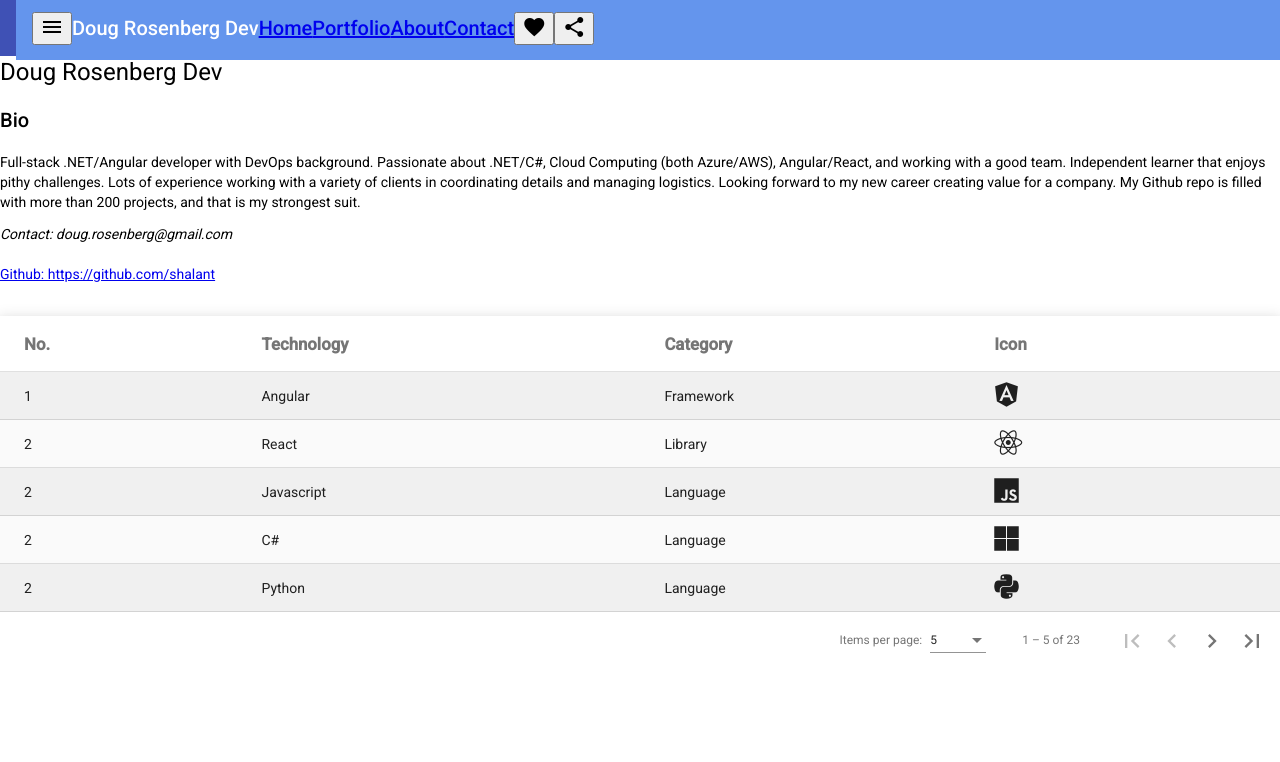
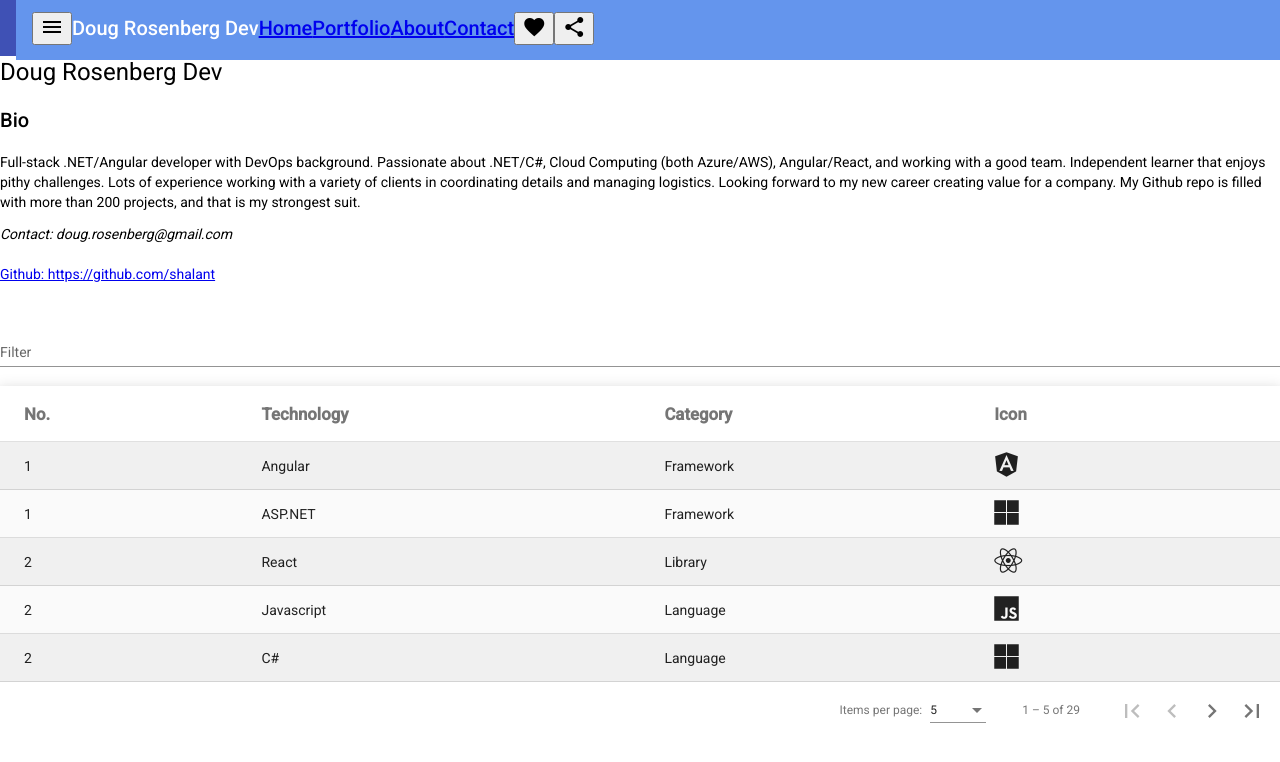
Before and after one commit to shalant/ngPortfolio, an Angular app in the folder attempt3/: page /about in a window 1280 px wide. Shown: the top 762 px of the page. Built offline with nearby package versions, Linux system fonts and the light colour scheme.

Commit message:
about page is okay

```diff
--- a/attempt3/src/app/pages/about/about.component.css
+++ b/attempt3/src/app/pages/about/about.component.css
@@ -7,10 +7,6 @@ th {
   font-size: larger;
 }
 
-.mat-form-field {
-  margin-right: 12px;
-}
-
 .mat-row:nth-child(even){
   background-color: rgb(250, 250, 250);
 }
@@ -18,3 +14,10 @@ th {
 .mat-row:nth-child(odd){
   background-color: rgb(240, 240, 240);
 }
+
+
+.mat-form-field {
+  margin-right: 12px;
+  font-size: 14px;
+  width: 100%;
+}
--- a/attempt3/src/app/pages/about/about.component.html
+++ b/attempt3/src/app/pages/about/about.component.html
@@ -7,6 +7,11 @@
 <br>
 <p><a href="https://github.com/shalant">Github: https://github.com/shalant</a></p>
 <br>
+
+<mat-form-field appearance="standard">
+  <mat-label>Filter</mat-label>
+  <input matInput (keyup)="applyFilter($event)" placeholder="Ex. ium" #input>
+</mat-form-field>
 
 <table mat-table [dataSource]="dataSource" matSort (matSortChange)="announceSortChange($event)" class="mat-elevation-z8">
 
@@ -41,6 +46,11 @@
   <tr mat-row *matRowDef="let row; columns: displayedColumns;"></tr>
 </table>
 
+<!-- Row shown when there is no matching data. -->
+<tr class="mat-row" *matNoDataRow>
+  <td class="mat-cell" colspan="4">No data matching the filter "{{input.value}}"</td>
+</tr>
+
 <mat-paginator [pageSizeOptions]="[5, 10, 20]"
 showFirstLastButtons
 aria-label="Select page of periodic elements">
--- a/attempt3/src/app/pages/about/about.component.ts
+++ b/attempt3/src/app/pages/about/about.component.ts
@@ -13,8 +13,12 @@ export interface Technology {
   icon: string;
 }
 
+// for SVG icons:
+  // <mat-icon svgIcon="thumbs-up" aria-hidden="false" aria-label="Example thumbs up SVG icon"></mat-icon>
+
 const PROJECT_DATA: Technology[] = [
   {position: 1, name: 'Angular', category: 'Framework', icon: 'fa-brands fa-angular fa-2x'},
+  {position: 1, name: 'ASP.NET', category: 'Framework', icon: 'fa-brands fa-microsoft fa-2x'},
   {position: 2, name: 'React', category: 'Library', icon: 'fa-brands fa-react fa-2x'},
   {position: 2, name: 'Javascript', category: 'Language', icon: 'fa-brands fa-js fa-2x'},
   {position: 2, name: 'C#', category: 'Language', icon: 'fa-brands fa-microsoft fa-2x'},
@@ -37,6 +41,11 @@ const PROJECT_DATA: Technology[] = [
   {position: 8, name: 'Styled Components', category: 'CSS', icon: 'fa-brands fa-css3-alt fa-2x'},
   {position: 9, name: 'Docker', category: 'DevOps', icon: 'fa-brands fa-docker fa-2x'},
   {position: 10, name: 'Jenkins', category: 'DevOps', icon: 'fa-brands fa-jenkins fa-2x'},
+  {position: 10, name: 'Terraform', category: 'DevOps', icon: 'fa-solid fa-cloud fa-2x'},
+  {position: 10, name: 'Kubernetes', category: 'DevOps', icon: 'fa-solid fa-cloud fa-2x'},
+  {position: 10, name: 'Razor Pages', category: 'Framework', icon: 'fa-brands fa-microsoft fa-2x'},
+  {position: 10, name: 'Blazor Web Assembly', category: 'Framework', icon: 'fa-brands fa-microsoft fa-2x'},
+  {position: 10, name: 'ASP.NET MVC', category: 'Framework', icon: 'fa-brands fa-microsoft fa-2x'},
 ];
 
 @Component({
@@ -49,12 +58,6 @@ export class AboutComponent {
   title = 'MT';
   displayedColumns: string[] = ['position', 'name', 'category', 'icon'];
   dataSource = new MatTableDataSource<Technology>(PROJECT_DATA);
-  // below works...
-  // dataSource = PROJECT_DATA;
-
-  // length = 100;
-  // pageSize = 10;
-  // pageSizeOptions: number[] = [5, 10, 25, 100];
 
   constructor(private _liveAnnouncer: LiveAnnouncer) {}
 
@@ -80,155 +83,9 @@ export class AboutComponent {
     }
   }
 
+  applyFilter(event: Event) {
+    const filterValue = (event.target as HTMLInputElement).value;
+    this.dataSource.filter = filterValue.trim().toLowerCase();
+  }
+
 }
-
-
-
-
-
-
-
-
-
-
-// import {AfterViewInit, Component, ViewChild} from '@angular/core';
-// import {MatPaginator} from '@angular/material/paginator';
-// import {MatSort} from '@angular/material/sort';
-// import {MatTableDataSource} from '@angular/material/table';
-
-// // plan: eventually make a table (sortable, searchable, paginated) with all technologies, display icons
-
-// export interface UserData {
-//   id: string;
-//   name: string;
-//   progress: string;
-//   fruit: string;
-//   techs: object;
-//   // item: string;
-//   // type: string;
-//   // icon: string;
-// }
-
-// /** Constants used to fill up our data base. */
-// const FRUITS: string[] = [
-//   'pomegranate',
-//   'pineapple',
-// ];
-// const NAMES: string[] = [
-//   'Angular',
-//   'React',
-//   'Azure Developer Associate',
-//   'AWS Developer Associate',
-//   'AWS Certified Cloud Practicioner',
-//   'AWS Solutions Architect Associate',
-//   'ASP.NET',
-//   'C#',
-//   'Material-UI',
-//   'Github',
-//   'Bootstrap',
-//   'MS SQL Server',
-//   'MYSQL',
-//   'MongoDB',
-//   'Node',
-// ];
-
-// // interface sample_arr {
-// //   data1: <data type>;
-// //   data2: <data type>;
-// //   }
-// //   const array_emp: sample_arr[ ] = [
-// //   { data1: “value1”, data2: “value2”, data3: “value3” },
-// //   { data1: “value12”, data2: “value22”, data3: “value32” },
-// //   ]
-
-// // export interface TECHS {
-// //   item: <string>;
-// //   type: <string>;
-// //   icon: <string>;
-// // }
-
-
-// const BLAH: { name: string; age: number }[] = [
-//   { name: 'Alice', age: 27 },
-//   { name: 'Bob', age: 28 },
-//   { name: 'Carl', age: 29 },
-// ];
-
-// const TECHNOLOGIES: { item: string; type: string; icon: string} [] = [
-//   {item: 'Angular', type: 'Framework', icon: 'fa-brands fa-angular'},
-//   {item: 'React', type: 'Framework', icon: 'fa-brands fa-react'},
-//   {item: 'Azure-204 Developer Associate', type: 'Cloud Certification', icon: 'fa-brands fa-react'},
-//   {item: 'AWS Developer Associate', type: 'Cloud Certification', icon: 'fa-brands fa-aws'},
-//   {item: 'AWS Certified Cloud Practicioner', type: 'Cloud Certification', icon: 'fa-brands fa-aws'},
-//   {item: 'AWS Solutions Architect Associate', type: 'Cloud Certification', icon: 'fa-brands fa-aws'},
-//   {item: 'Azure-900', type: 'Cloud Certification', icon: 'fa-brands fa-react'},
-//   {item: 'ASP.NET', type: 'Certification', icon: 'fa-brands fa-react'},
-//   {item: 'Material-UI', type: 'CSS', icon: 'fa-brands fa-react'},
-//   {item: 'MYSQL', type: 'Database', icon: 'fa-brands fa-react'},
-//   {item: 'MS SQL Server', type: 'Database', icon: 'fa-brands fa-react'},
-//   {item: 'MongoDB', type: 'Database', icon: 'fa-brands fa-react'},
-//   {item: 'Github', type: 'Source-control', icon: 'fa-brands fa-github'},
-//   {item: 'Bootstrap', type: 'CSS', icon: 'fa-brands fa-bootstrap'},
-//   {item: 'Python', type: 'Language', icon: 'fa-brands fa-python'},
-//   {item: 'Java', type: 'Language', icon: 'fa-brands fa-java'},
-//   {item: 'Jenkins', type: 'DevOps', icon: 'fa-brands fa-jenkins'},
-//   {item: 'Docker', type: 'DevOps', icon: 'fa-brands fa-docker'},
-//   {item: 'MongoDB', type: 'Database', icon: 'fa-brands fa-react'},
-//   {item: 'MongoDB', type: 'Database', icon: 'fa-brands fa-react'},
-//   {item: 'Node', type: 'Server-side', icon: 'fa-brands fa-node'},
-//   {item: 'Azure-900', type: 'Certification', icon: 'fa-brands fa-react'},
-//   {item: 'Azure-900', type: 'Certification', icon: 'fa-brands fa-react'},
-//   {item: 'Azure-900', type: 'Certification', icon: 'fa-brands fa-react'}
-// ];
-
-// @Component({
-//   selector: 'about',
-//   styleUrls: ['about.component.css'],
-//   templateUrl: 'about.component.html',
-// })
-// export class AboutComponent implements AfterViewInit {
-//   displayedColumns: string[] = ['id', 'name', 'progress', 'fruit'];
-//   dataSource: MatTableDataSource<UserData>;
-
-//   @ViewChild(MatPaginator) paginator!: MatPaginator;
-//   @ViewChild(MatSort) sort!: MatSort;
-
-//   constructor() {
-//     // Create 100 users
-//     const users = Array.from({length: 100}, (_, k) => createNewUser(k + 1));
-
-//     // Assign the data to the data source for the table to render
-//     this.dataSource = new MatTableDataSource(users);
-//   }
-
-//   ngAfterViewInit() {
-//     this.dataSource.paginator = this.paginator;
-//     this.dataSource.sort = this.sort;
-//   }
-
-//   applyFilter(event: Event) {
-//     const filterValue = (event.target as HTMLInputElement).value;
-//     this.dataSource.filter = filterValue.trim().toLowerCase();
-
-//     if (this.dataSource.paginator) {
-//       this.dataSource.paginator.firstPage();
-//     }
-//   }
-// }
-
-// /** Builds and returns a new User. */
-// function createNewUser(id: number): UserData {
-//   const name =
-//     NAMES[Math.round(Math.random() * (NAMES.length - 1))] +
-//     ' ' +
-//     NAMES[Math.round(Math.random() * (NAMES.length - 1))].charAt(0) +
-//     '.';
-
-//   return {
-//     id: id.toString(),
-//     name: name,
-//     progress: Math.round(Math.random() * 100).toString(),
-//     fruit: FRUITS[Math.round(Math.random() * (FRUITS.length - 1))],
-//     techs: TECHNOLOGIES,
-//   };
-// }
```
